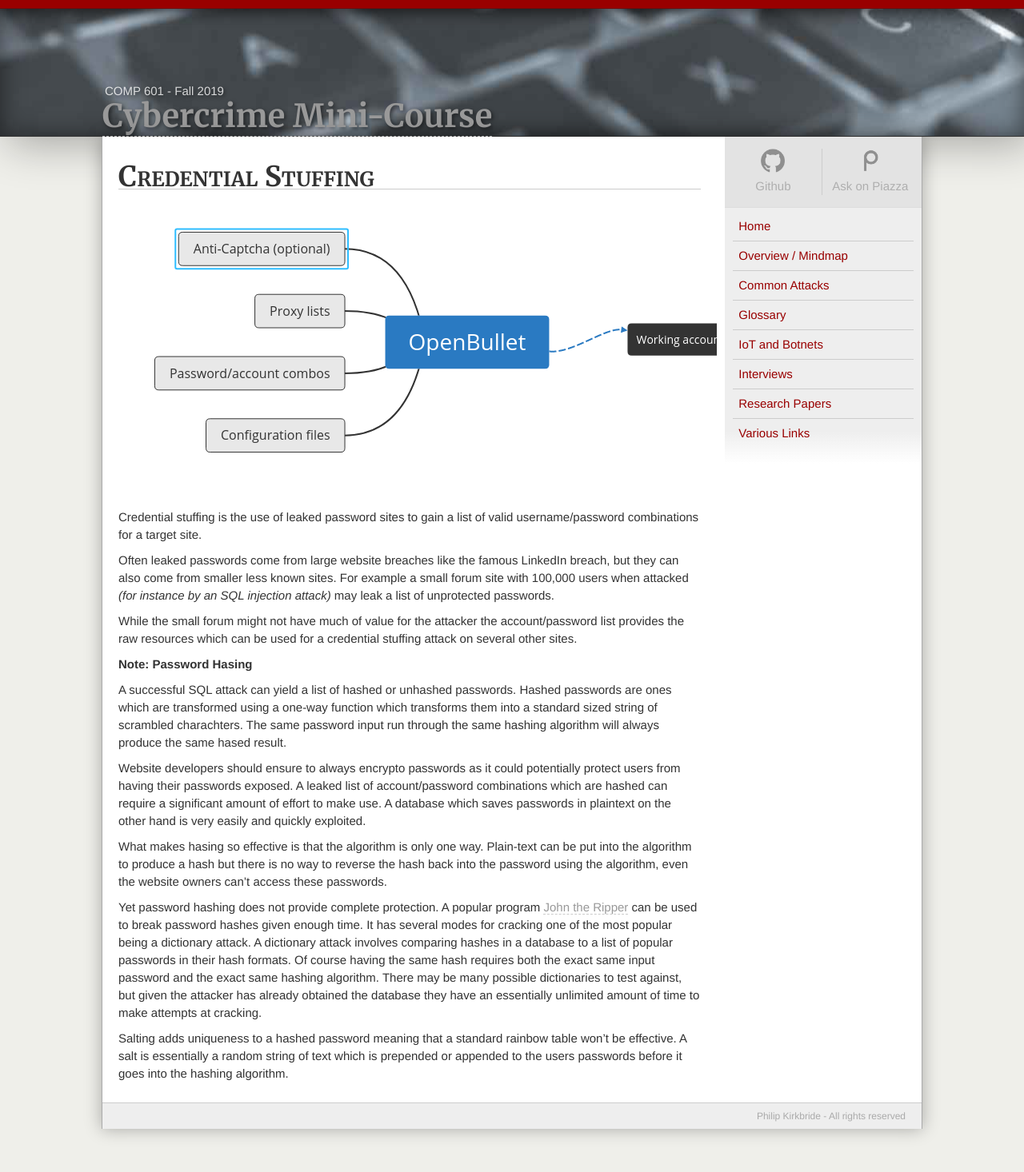
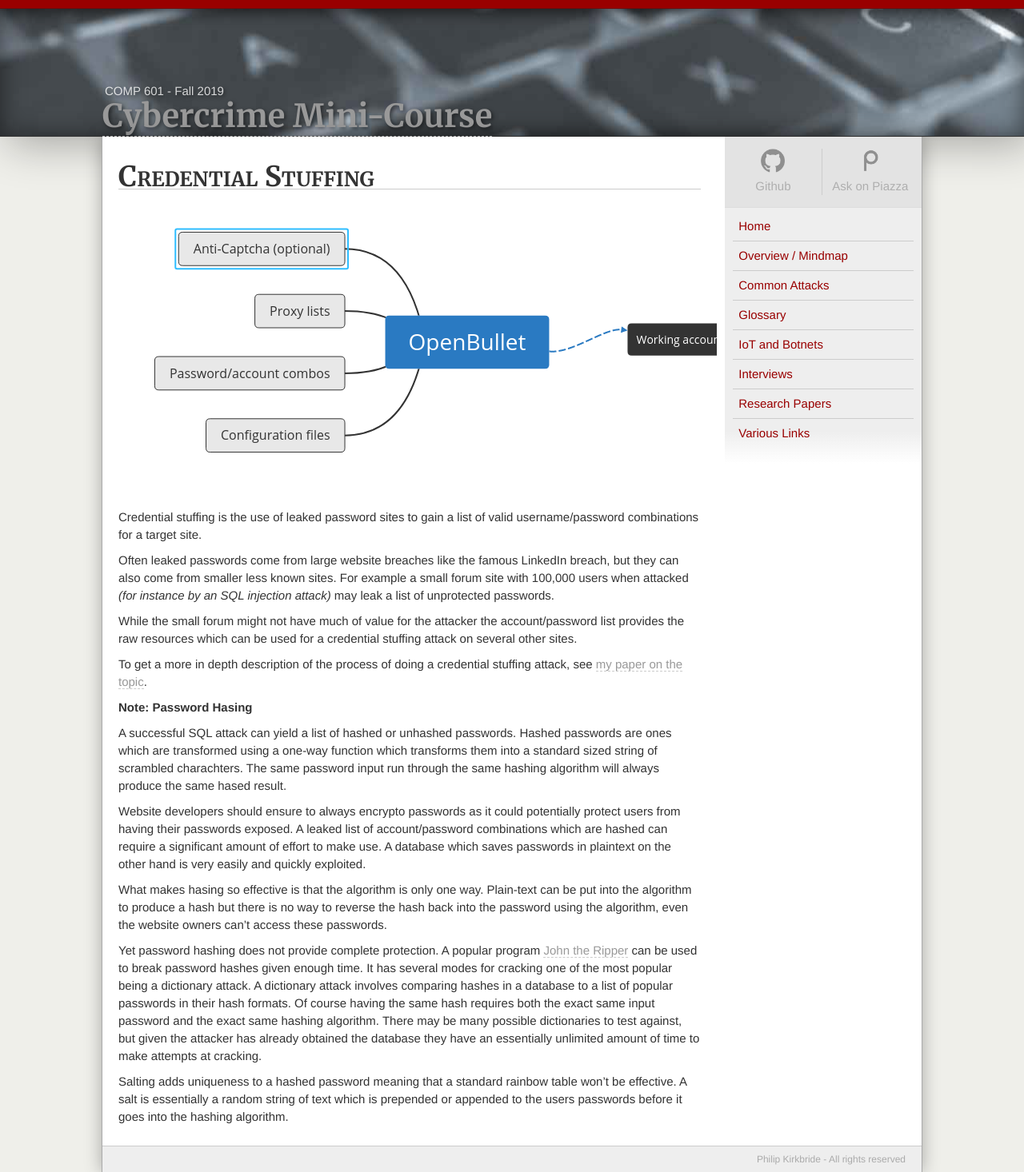
Before and after one commit to kirkins/Cyber-Crime-Micro-Course, a Jekyll site: the page built from attacks/credential_stuffing.md, in a window 1280 px wide. Shown: the whole page at 80% size. Built offline with Jekyll 4.4.1, drawn with Linux system fonts in a browser that asks for light colours; nearby versions of some CDN libraries; some web fonts are replaced; Markdown is read by kramdown in place of the engine named in the settings.

Commit message:
finish credential stuffing

```diff
--- a/attacks/credential_stuffing.md
+++ b/attacks/credential_stuffing.md
@@ -12,8 +12,9 @@ Credential stuffing is the use of leaked password sites to gain a list of valid
 
 Often leaked passwords come from large website breaches like the famous LinkedIn breach, but they can also come from smaller less known sites. For example a small forum site with 100,000 users when attacked *(for instance by an SQL injection attack)* may leak a list of unprotected passwords.
 
+While the small forum might not have much of value for the attacker the account/password list provides the raw resources which can be used for a credential stuffing attack on several other sites.
 
-While the small forum might not have much of value for the attacker the account/password list provides the raw resources which can be used for a credential stuffing attack on several other sites.
+To get a more in depth description of the process of doing a credential stuffing attack, see [my paper on the topic](https://kirkins.github.io/Cyber-Crime-Micro-Course/papers/paper1.pdf).
 
 **Note: Password Hasing**
 
```
